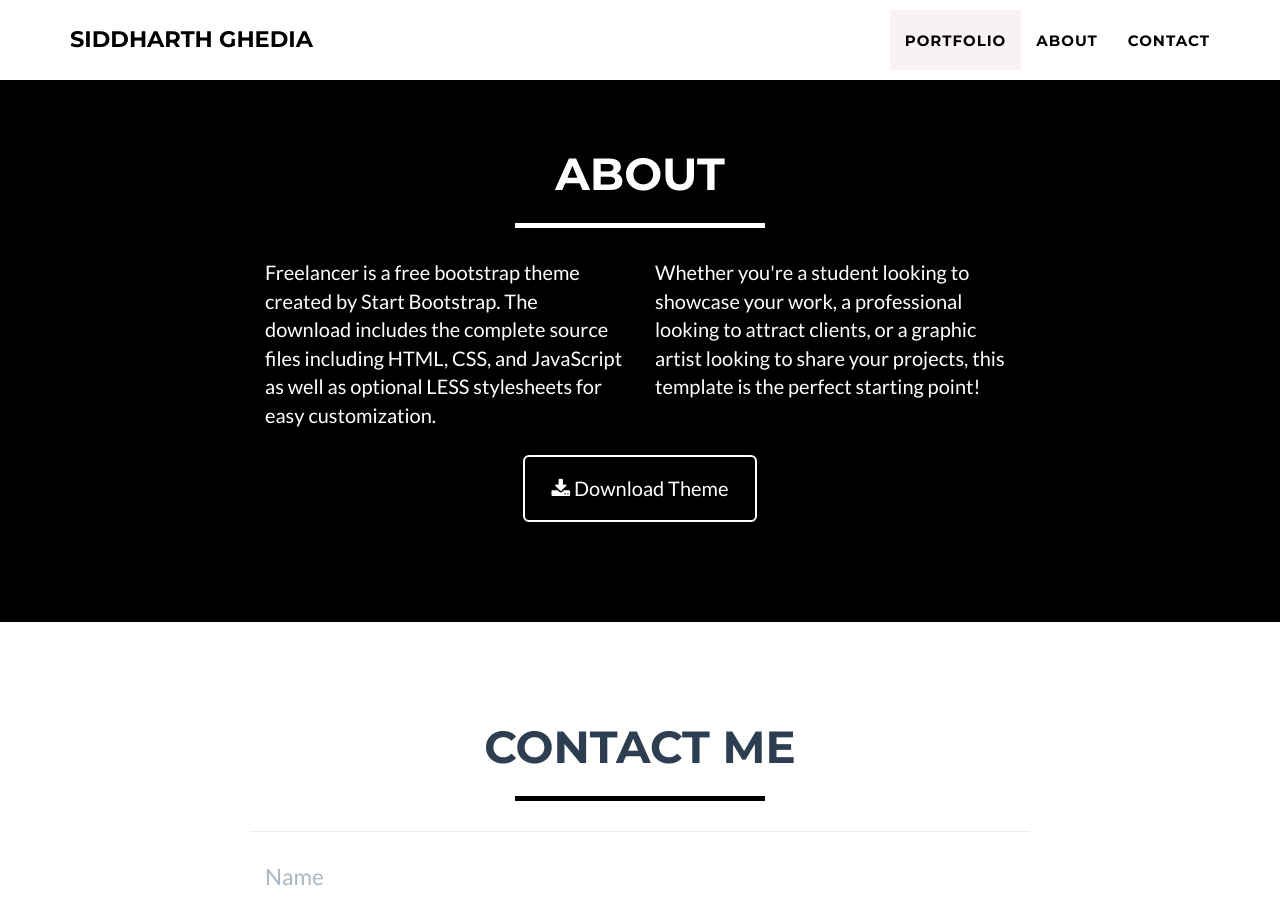
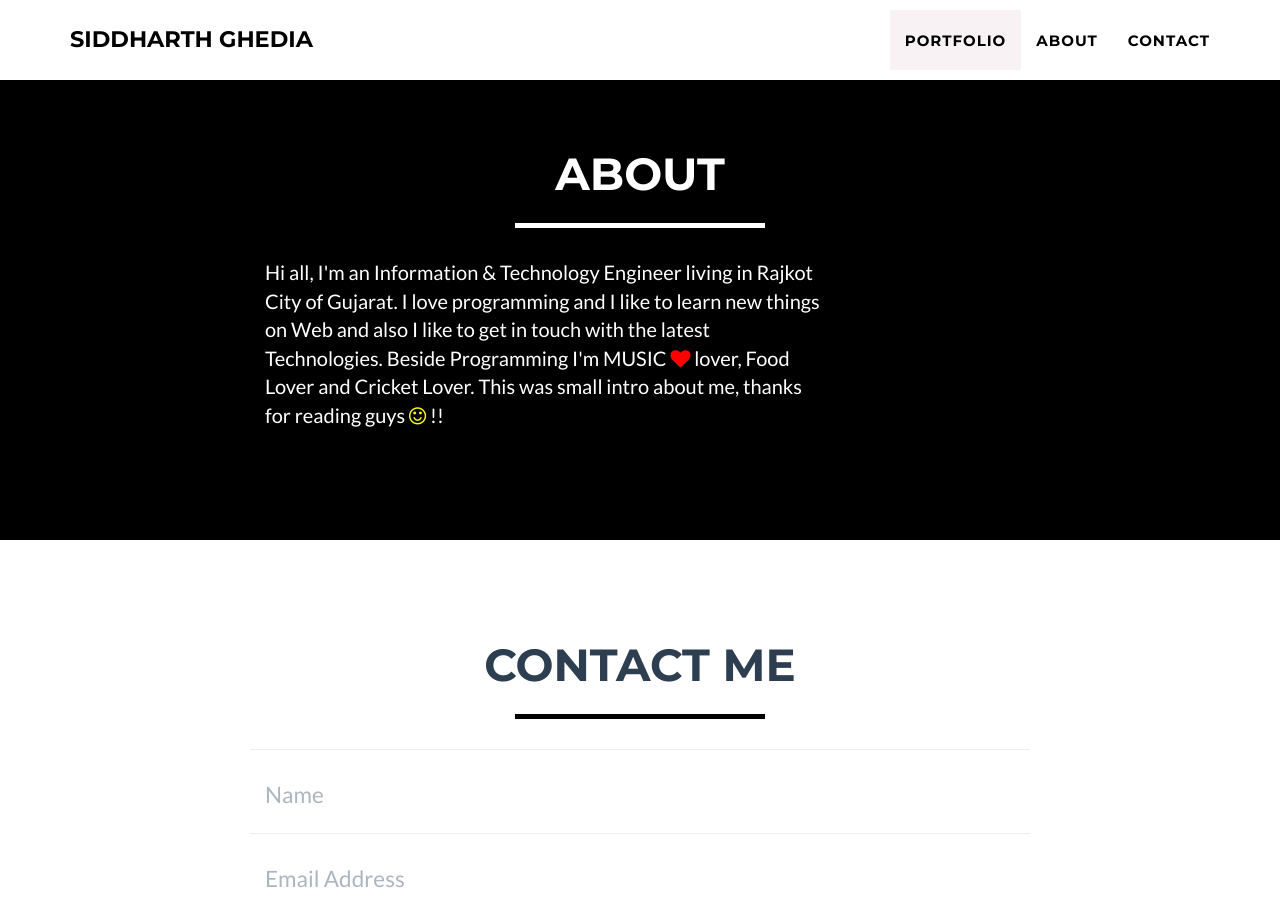
Before and after one commit to siddharthghedia/siddharthghedia.github.io, a Jekyll site: the page built from index.html, in a window 1280 px wide and 900 px high, scrolled down 1790 px. Built offline with Jekyll 4.4.1, drawn with Linux system fonts in a browser that asks for light colours.

Commit message:
About US Updated

```diff
--- a/_includes/about.html
+++ b/_includes/about.html
@@ -8,16 +8,10 @@
                 </div>
             </div>
             <div class="row">
-                <div class="col-lg-4 col-lg-offset-2">
-                    <p>Freelancer is a free bootstrap theme created by Start Bootstrap. The download includes the complete source files including HTML, CSS, and JavaScript as well as optional LESS stylesheets for easy customization.</p>
-                </div>
-                <div class="col-lg-4">
-                    <p>Whether you're a student looking to showcase your work, a professional looking to attract clients, or a graphic artist looking to share your projects, this template is the perfect starting point! </p>
-                </div>
-                <div class="col-lg-8 col-lg-offset-2 text-center">
-                    <a href="#" class="btn btn-lg btn-outline">
-                        <i class="fa fa-download"></i> Download Theme
-                    </a>
+                <div class="col-lg-6 col-lg-offset-2">
+                    <p>
+                        Hi all, I'm an Information & Technology Engineer living in Rajkot City of Gujarat. I love programming and I like to learn new things on Web and also I like to get in touch with the latest Technologies. Beside Programming I'm MUSIC <i class="fa fa-heart" style="color: red;"></i> lover, Food Lover and Cricket Lover. This was small intro about me, thanks for reading guys <i class="fa fa-smile-o" style="color: yellow"></i> !!
+                    </p>
                 </div>
             </div>
         </div>
```
